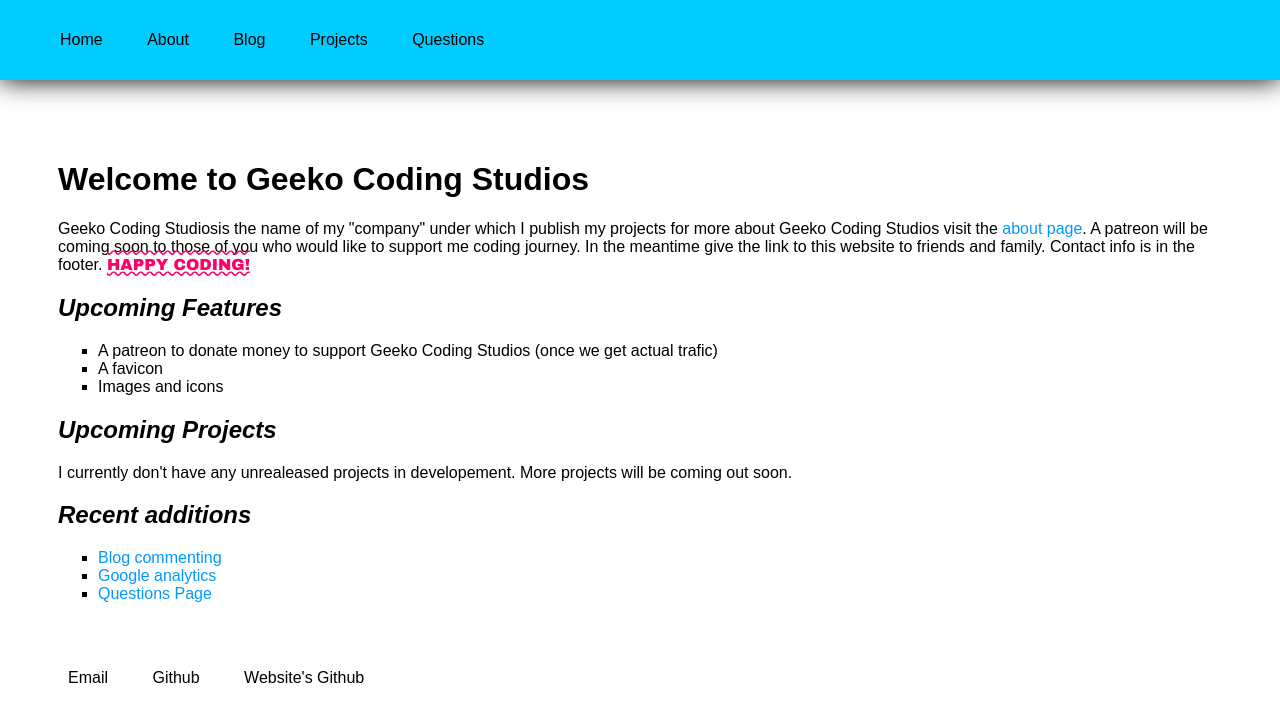
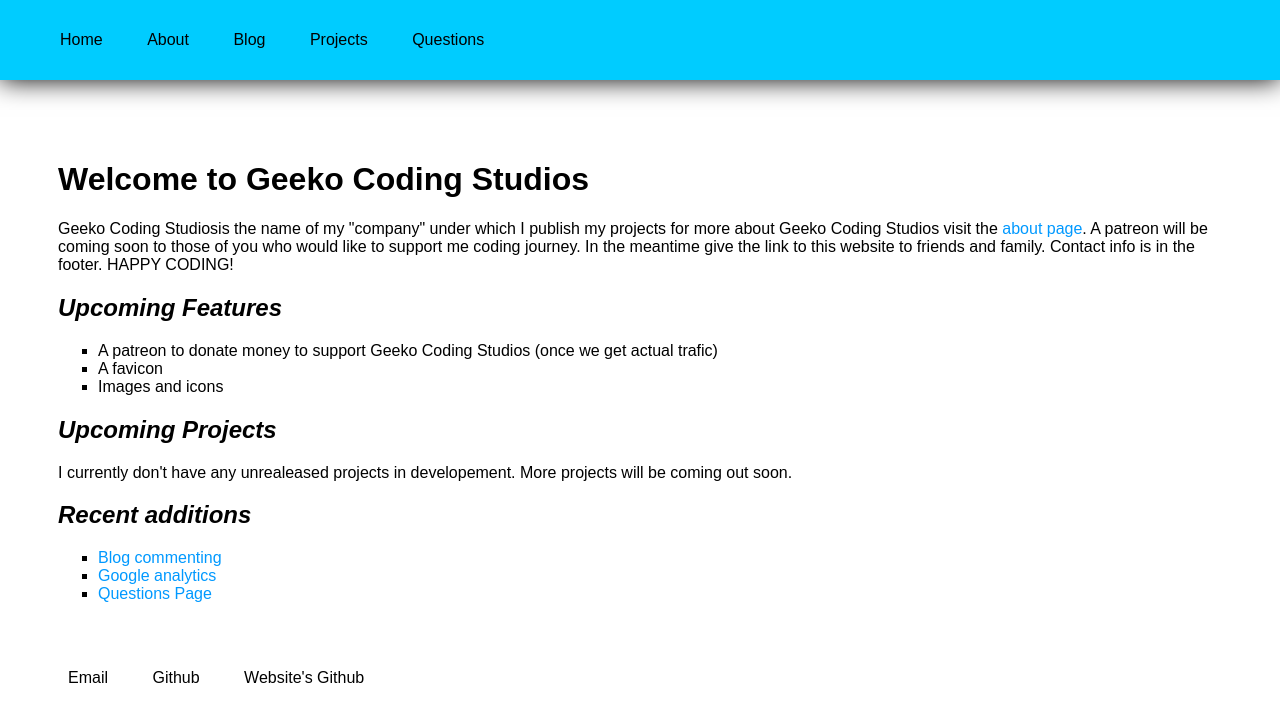
Before and after one commit to Geeko/geeko.github.io, a Jekyll site: the page built from index.html, in a window 1280 px wide. Shown: the top 722 px of the page. Built offline with Jekyll 4.4.1, drawn with Linux system fonts in a browser that asks for light colours.

Commit message:
Update main.css

```diff
--- a/css/main.css
+++ b/css/main.css
@@ -66,10 +66,3 @@ footer{
   display: inline;
   align-items: center;
 }
-
-.happyCoding {
-  color: rgb(255, 0, 102);
-  font-family: "Arial Black", Gadget, sans-serif;
-  text-decoration-line: overline underline;
-  text-decoration-style: wavy;
-}
```
